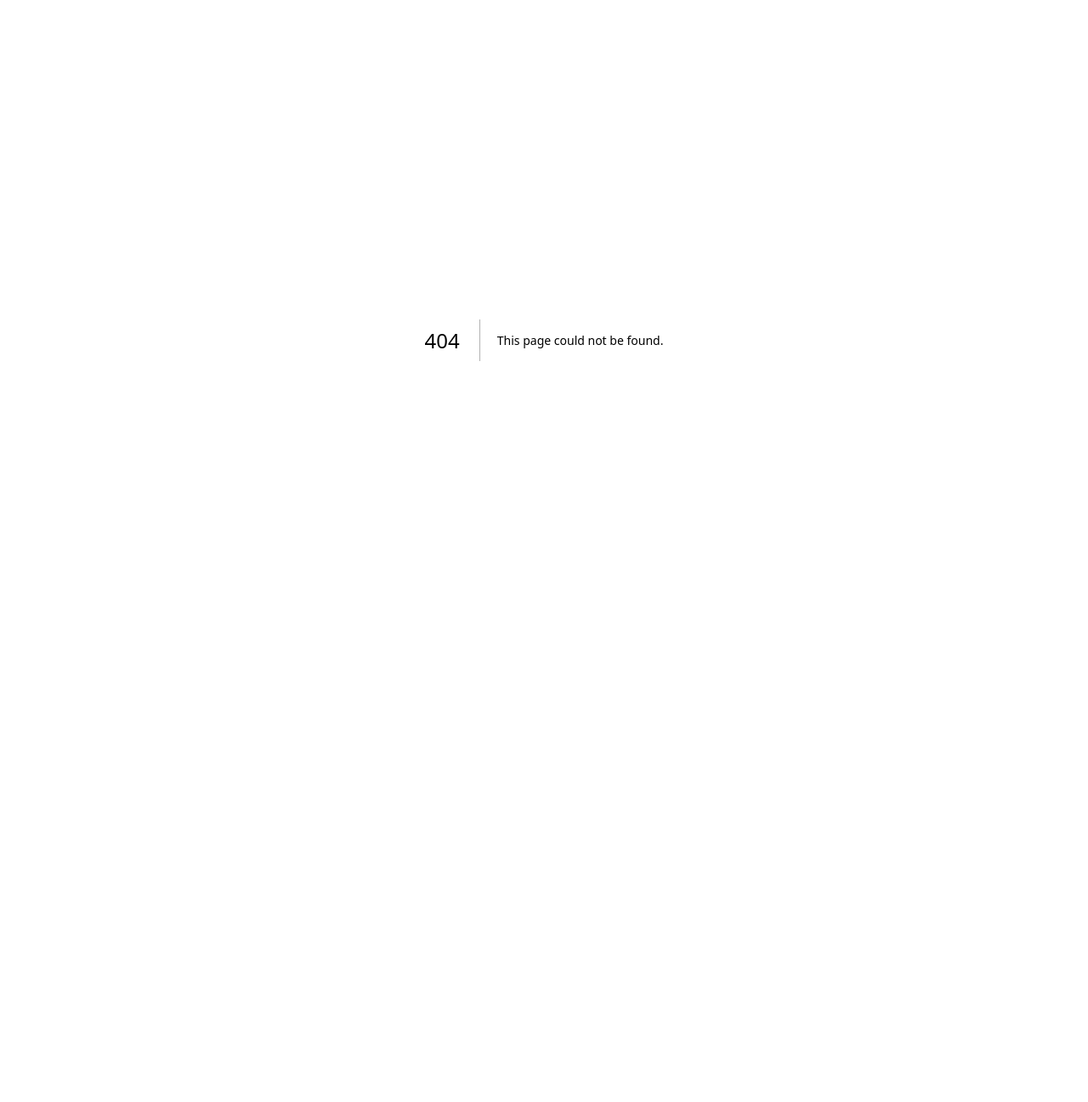
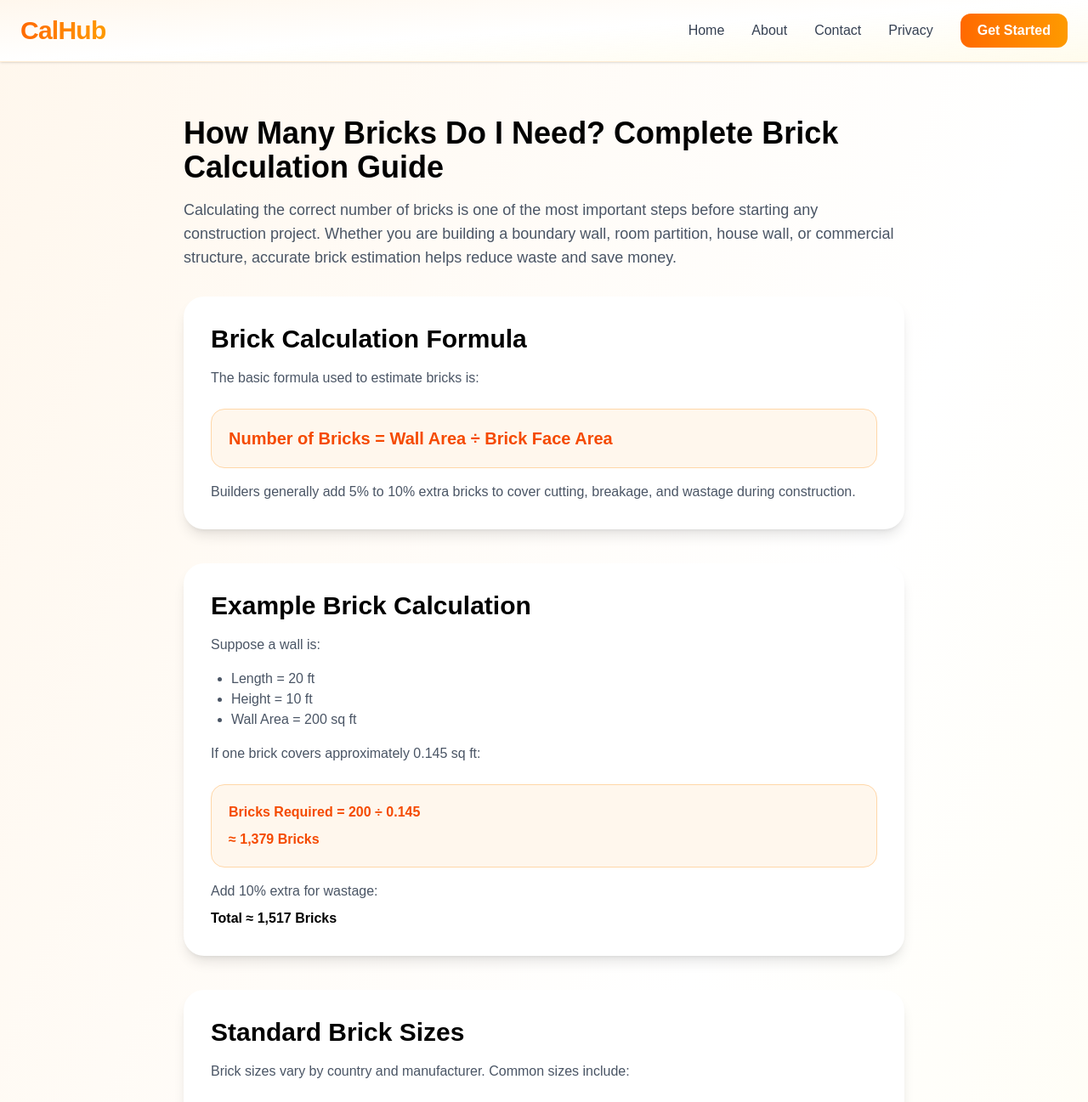
Before and after one commit to payadav142-rgb/calhub, a Next.js app: page /blog/brick-calculator-guide in a window 1280 px wide. Before the commit this address had no page. Shown: the top 1297 px of the page at 85% size. Before the commit the page ends 800 px from the top, so only its background shows below. Built offline with nearby package versions, Linux system fonts and the light colour scheme.

Commit message:
Added brick calculation guide blog

```diff
--- /dev/null
+++ b/app/blog/brick-calculator-guide/page.tsx
@@ -0,0 +1,211 @@
+import type { Metadata } from "next";
+import Navbar from "../../components/Navbar";
+import Footer from "../../components/Footer";
+
+export const metadata: Metadata = {
+  title:
+    "Brick Calculation Guide: How Many Bricks Do You Need? | CalHub",
+
+  description:
+    "Learn how to calculate the number of bricks required for walls and construction projects with formulas, examples, brick sizes, and practical tips.",
+
+  alternates: {
+    canonical:
+      "https://calhub.in/blog/brick-calculation-guide",
+  },
+};
+
+export default function BrickCalculationGuidePage() {
+  return (
+    <main className="min-h-screen bg-gradient-to-br from-orange-50 via-white to-amber-50">
+      <Navbar />
+
+      <article className="mx-auto max-w-4xl px-6 py-16">
+        <h1 className="text-4xl font-bold text-black">
+          How Many Bricks Do I Need?
+          Complete Brick Calculation Guide
+        </h1>
+
+        <p className="mt-4 text-lg text-gray-600">
+          Calculating the correct number of bricks is one of the
+          most important steps before starting any construction
+          project. Whether you are building a boundary wall,
+          room partition, house wall, or commercial structure,
+          accurate brick estimation helps reduce waste and save
+          money.
+        </p>
+
+        <div className="mt-8 rounded-3xl bg-white p-8 shadow-lg">
+          <h2 className="text-3xl font-bold text-black">
+            Brick Calculation Formula
+          </h2>
+
+          <p className="mt-4 text-gray-600">
+            The basic formula used to estimate bricks is:
+          </p>
+
+          <div className="mt-6 rounded-2xl border border-orange-200 bg-orange-50 p-5">
+            <p className="text-xl font-semibold text-orange-600">
+              Number of Bricks = Wall Area ÷ Brick Face Area
+            </p>
+          </div>
+
+          <p className="mt-4 text-gray-600">
+            Builders generally add 5% to 10% extra bricks to
+            cover cutting, breakage, and wastage during
+            construction.
+          </p>
+        </div>
+
+        <div className="mt-10 rounded-3xl bg-white p-8 shadow-lg">
+          <h2 className="text-3xl font-bold text-black">
+            Example Brick Calculation
+          </h2>
+
+          <p className="mt-4 text-gray-600">
+            Suppose a wall is:
+          </p>
+
+          <ul className="mt-4 list-disc pl-6 text-gray-600">
+            <li>Length = 20 ft</li>
+            <li>Height = 10 ft</li>
+            <li>Wall Area = 200 sq ft</li>
+          </ul>
+
+          <p className="mt-4 text-gray-600">
+            If one brick covers approximately 0.145 sq ft:
+          </p>
+
+          <div className="mt-6 rounded-2xl border border-orange-200 bg-orange-50 p-5">
+            <p className="font-semibold text-orange-600">
+              Bricks Required = 200 ÷ 0.145
+            </p>
+
+            <p className="mt-2 font-semibold text-orange-600">
+              ≈ 1,379 Bricks
+            </p>
+          </div>
+
+          <p className="mt-4 text-gray-600">
+            Add 10% extra for wastage:
+          </p>
+
+          <p className="mt-2 font-semibold text-black">
+            Total ≈ 1,517 Bricks
+          </p>
+        </div>
+
+        <div className="mt-10 rounded-3xl bg-white p-8 shadow-lg">
+          <h2 className="text-3xl font-bold text-black">
+            Standard Brick Sizes
+          </h2>
+
+          <p className="mt-4 text-gray-600">
+            Brick sizes vary by country and manufacturer.
+            Common sizes include:
+          </p>
+
+          <ul className="mt-6 list-disc pl-6 text-gray-600">
+            <li>India: 190 mm × 90 mm × 90 mm</li>
+            <li>Modular Brick: 194 mm × 92 mm × 57 mm</li>
+            <li>US Standard Brick: 203 mm × 92 mm × 57 mm</li>
+          </ul>
+
+          <p className="mt-4 text-gray-600">
+            Always confirm actual brick dimensions before
+            estimating materials.
+          </p>
+        </div>
+
+        <div className="mt-10 rounded-3xl bg-white p-8 shadow-lg">
+          <h2 className="text-3xl font-bold text-black">
+            Why Accurate Brick Estimation Matters
+          </h2>
+
+          <ul className="mt-6 list-disc pl-6 text-gray-600 space-y-3">
+            <li>Reduces material wastage</li>
+            <li>Improves project budgeting</li>
+            <li>Prevents construction delays</li>
+            <li>Helps estimate mortar requirements</li>
+            <li>Improves construction planning</li>
+          </ul>
+        </div>
+
+        <div className="mt-10 rounded-3xl bg-white p-8 shadow-lg">
+          <h2 className="text-3xl font-bold text-black">
+            Common Mistakes
+          </h2>
+
+          <ul className="mt-6 list-disc pl-6 text-gray-600 space-y-3">
+            <li>Ignoring mortar thickness</li>
+            <li>Using incorrect brick dimensions</li>
+            <li>Not adding wastage allowance</li>
+            <li>Using mixed measurement units</li>
+          </ul>
+        </div>
+
+        <div className="mt-10 rounded-3xl bg-white p-8 shadow-lg">
+          <h2 className="text-3xl font-bold text-black">
+            Use Our Brick Calculator
+          </h2>
+
+          <p className="mt-4 text-gray-600">
+            Instead of calculating manually, use our free
+            online brick calculator to estimate bricks
+            instantly.
+          </p>
+
+          <a
+            href="/brick-calculator"
+            className="mt-6 inline-block rounded-2xl bg-gradient-to-r from-orange-500 to-amber-500 px-6 py-3 font-semibold text-white"
+          >
+            Open Brick Calculator
+          </a>
+        </div>
+
+        <div className="mt-10 rounded-3xl bg-white p-8 shadow-lg">
+          <h2 className="text-3xl font-bold text-black">
+            Frequently Asked Questions
+          </h2>
+
+          <div className="mt-6 space-y-6">
+            <div>
+              <h3 className="text-xl font-semibold text-black">
+                How many bricks are needed for a 10×10 wall?
+              </h3>
+
+              <p className="mt-2 text-gray-600">
+                The exact number depends on wall thickness,
+                brick size, and mortar joints.
+              </p>
+            </div>
+
+            <div>
+              <h3 className="text-xl font-semibold text-black">
+                Should I add extra bricks?
+              </h3>
+
+              <p className="mt-2 text-gray-600">
+                Yes. Builders usually add 5%–10% extra for
+                breakage and cutting.
+              </p>
+            </div>
+
+            <div>
+              <h3 className="text-xl font-semibold text-black">
+                Is this guide suitable for house construction?
+              </h3>
+
+              <p className="mt-2 text-gray-600">
+                Yes. The formula is commonly used for
+                residential and commercial projects.
+              </p>
+            </div>
+          </div>
+        </div>
+      </article>
+
+      <Footer />
+    </main>
+  );
+}
--- a/app/sitemap.ts
+++ b/app/sitemap.ts
@@ -129,5 +129,11 @@ export default function sitemap(): MetadataRoute.Sitemap {
   changeFrequency: "weekly",
   priority: 0.8,
 },
+{
+  url: `${baseUrl}/blog/brick-calculation-guide`,
+  lastModified: new Date(),
+  changeFrequency: "weekly",
+  priority: 0.8,
+},
   ];
 }
```
